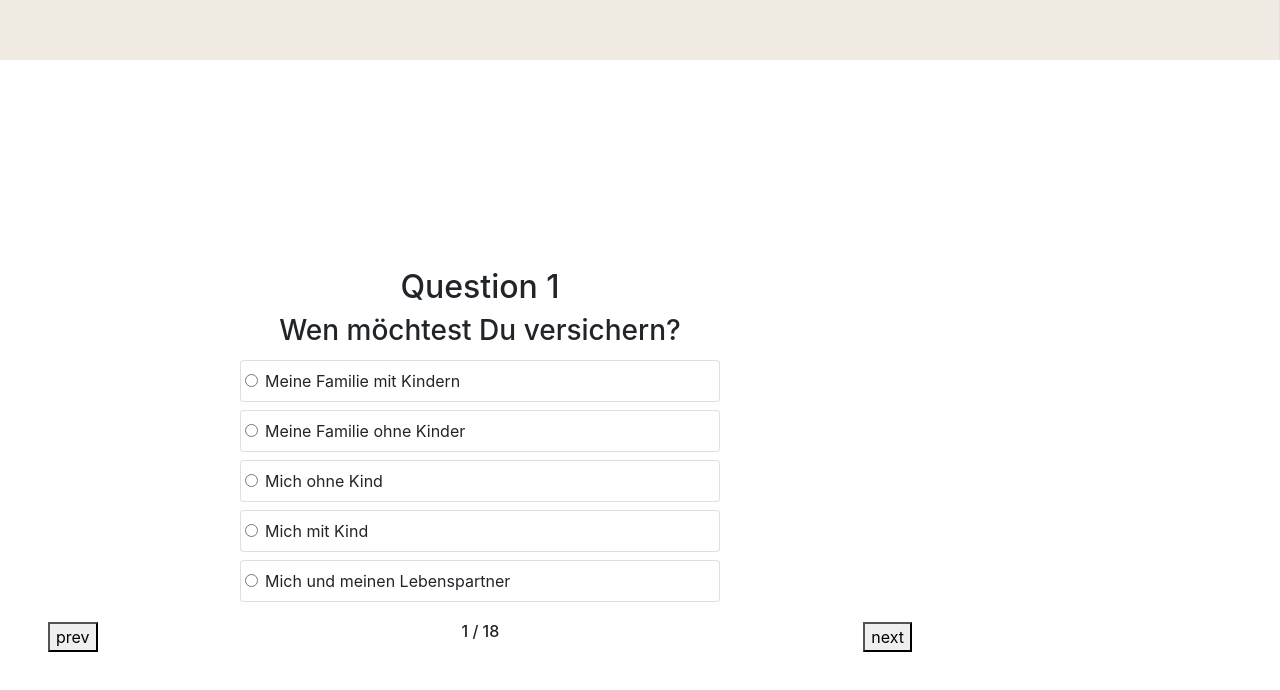
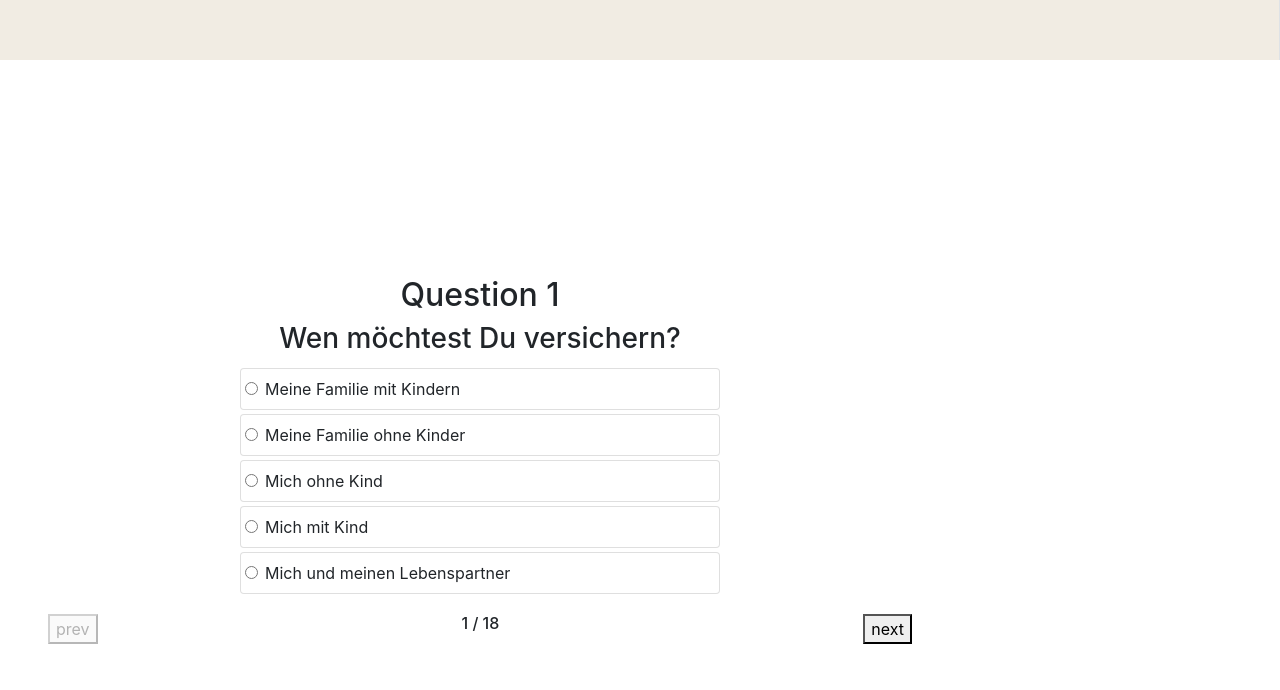
Before and after one commit to seyed-amir-mehrizi/Questionnaire-App-with-Angular, an Angular app in the folder Questionnaire-App/: page / in a window 1280 px wide. Shown: the part 740-1430 px from the top of the page. Built offline with nearby package versions, Linux system fonts and the light colour scheme.

Commit message:
make next and prev button disabled and enabled

```diff
--- a/Questionnaire-App/src/app/app.component.ts
+++ b/Questionnaire-App/src/app/app.component.ts
@@ -1,4 +1,5 @@
 import { Component, OnInit } from '@angular/core';
+import { Questionnaire } from './model/question';
 import { QuestionsService } from './service/questions.service';
 
 @Component({
@@ -7,7 +8,7 @@ import { QuestionsService } from './service/questions.service';
   styleUrls: ['./app.component.css']
 })
 export class AppComponent implements OnInit {
-  allQuestionsInfo:any =[];
+  allQuestionsInfo:any[];
   listOfQuestions:any=[];
   questionnaireDescription:string = '';
   questionnaireName:string = '';
@@ -20,6 +21,8 @@ export class AppComponent implements OnInit {
     this.listOfQuestions = this.questionService.getListOfQuestions()[0].questionnaire.questions;
     this.questionnaireDescription =  this.allQuestionsInfo[0].questionnaire.description;
     this.questionnaireName =  this.allQuestionsInfo[0].questionnaire.name;
+    console.log("this.allQuestionsInfo : " , this.allQuestionsInfo);
+
   }
-  title = 'Questionnaire-App';
+
 }
--- a/Questionnaire-App/src/app/components/question/question.component.html
+++ b/Questionnaire-App/src/app/components/question/question.component.html
@@ -6,18 +6,29 @@
     <h3>
         {{question.headline}}
     </h3>
-    <div class="card w-50 p-1 my-1" *ngFor="let item of question.choices; let i=index">
+    <span [ngSwitch]="question.question_type" class="w-50">
+        <span *ngSwitchCase="'multiple-choice'" class="w-50">
+            <div class="card w-100 p-1 my-1" *ngFor="let item of question.choices; let i=index">
                 <div class="card-body py-1">
                     <label class="form-check-label" for="{{i}}">
                         <input type="radio" class="form-check-input" id="{{i}}" name="optradio"
-                    value="{{item.value}}">{{item.label}}
+                            (change)="onItemChange(i)" [checked]="item.selected" value="{{item.value}}">{{item.label}}
                     </label>
                 </div>
             </div>
+        </span>
+        <span *ngSwitchCase="'text'">
+            <div class="form-group">
+                <label for="comment">Comment:</label>
+                <textarea class="form-control" rows="5" id="comment"></textarea>
+            </div>
+        </span>
+    </span>
+
 
     <div class="d-flex justify-content-between w-100 mt-3">
         <div>
-            <button class="mx-5" (click)="prev()">
+            <button class="mx-5" (click)="prev()" [disabled]="disabledPrevButton">
                 prev
             </button>
         </div>
@@ -28,7 +39,7 @@
         </div>
         <div>
 
-            <button  class="mx-5" (click)="next()">
+            <button class="mx-5" (click)="next()" [disabled]="disabledNextButton">
                 next
             </button>
         </div>
--- a/Questionnaire-App/src/app/components/question/question.component.ts
+++ b/Questionnaire-App/src/app/components/question/question.component.ts
@@ -1,4 +1,5 @@
 import { Component, Input, OnInit } from '@angular/core';
+import { Questions } from 'src/app/model/question';
 
 @Component({
   selector: 'app-question',
@@ -6,25 +7,46 @@ import { Component, Input, OnInit } from '@angular/core';
   styleUrls: ['./question.component.css']
 })
 export class QuestionComponent implements OnInit {
-  @Input() questions;
-  currentQuestionIndex:number = 0
+  @Input() questions: any;
+  currentQuestionIndex: number = 0;
+  selectedItem: boolean = false;
+  disabledPrevButton: boolean = false;
+  disabledNextButton: boolean = false;
+
+  // selectedItem:boolean = false;
+
   constructor() { }
 
   ngOnInit(): void {
     console.log(this.questions);
+    if (this.currentQuestionIndex <= 0) {
+      this.disabledPrevButton = true;
+    }
 
   }
 
-  get question(){
+  get question() {
     return this.questions[this.currentQuestionIndex]
   }
 
-  next(){
+  next() {
     this.currentQuestionIndex++;
+    if ((this.currentQuestionIndex + 1) === this.questions.length) {
+      this.disabledNextButton = true;
+    }
+    this.disabledPrevButton = false;
   }
-  prev(){
+  prev() {
     this.currentQuestionIndex--;
+    this.disabledNextButton = false;
+    if ((this.currentQuestionIndex) <= 0) {
+      this.disabledPrevButton = true;
+    }
 
+  }
+
+  onItemChange(index) {
+    this.questions[this.currentQuestionIndex].choices[index].selected = true;
   }
 
 
--- a/Questionnaire-App/src/app/model/question.ts
+++ b/Questionnaire-App/src/app/model/question.ts
@@ -1,6 +1,7 @@
 
 
 export interface Questionnaire {
+
     category_name_hyphenated: string;
     description: string;
     id: number;
@@ -18,7 +19,7 @@ export interface Questions {
     description: string;
     jumps: Jumps[];
     choices: Choices[];
-}
+}[]
 
 export interface Jumps {
     destination:{id : number};
```
Lines whose indentation alone changed are shown as unchanged.
